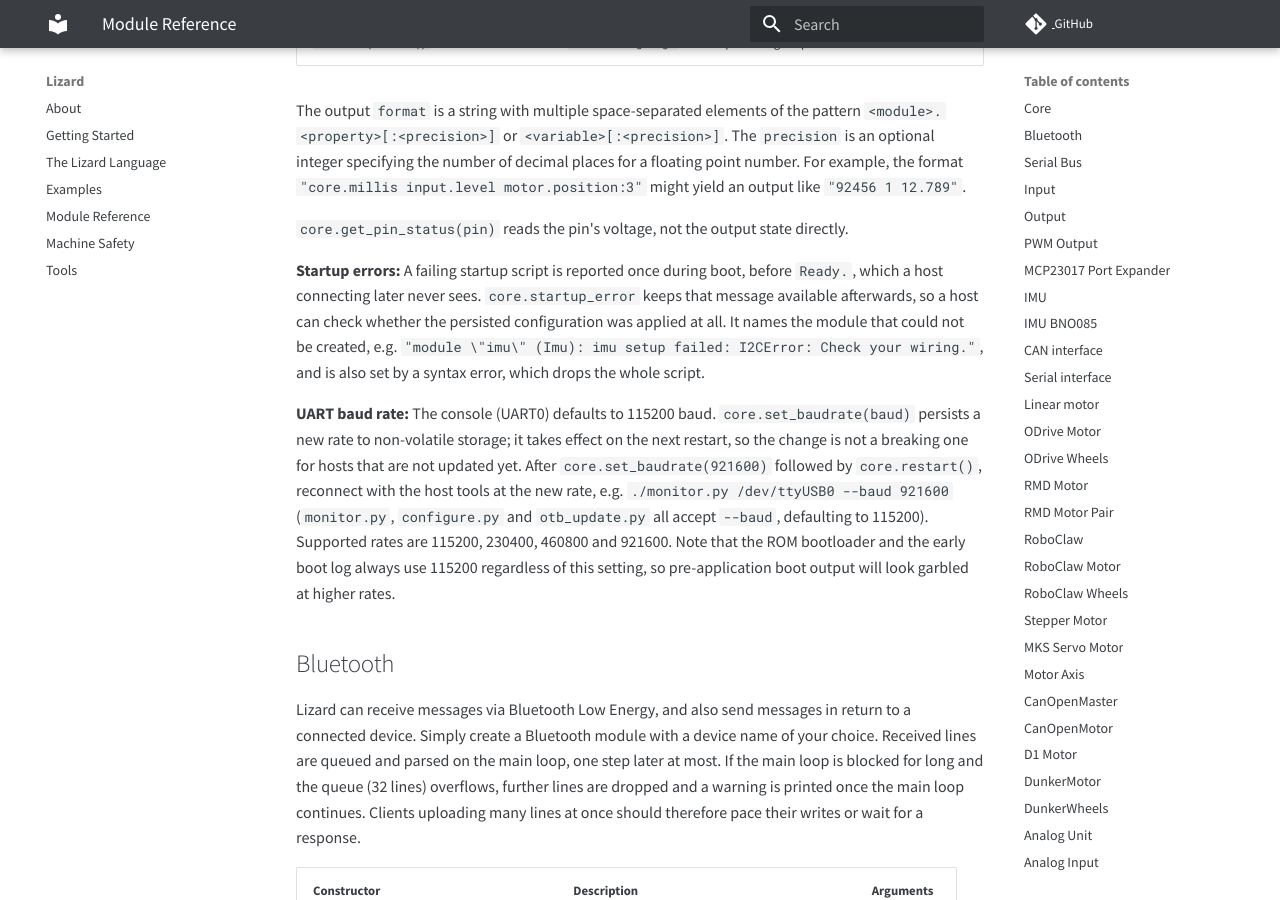
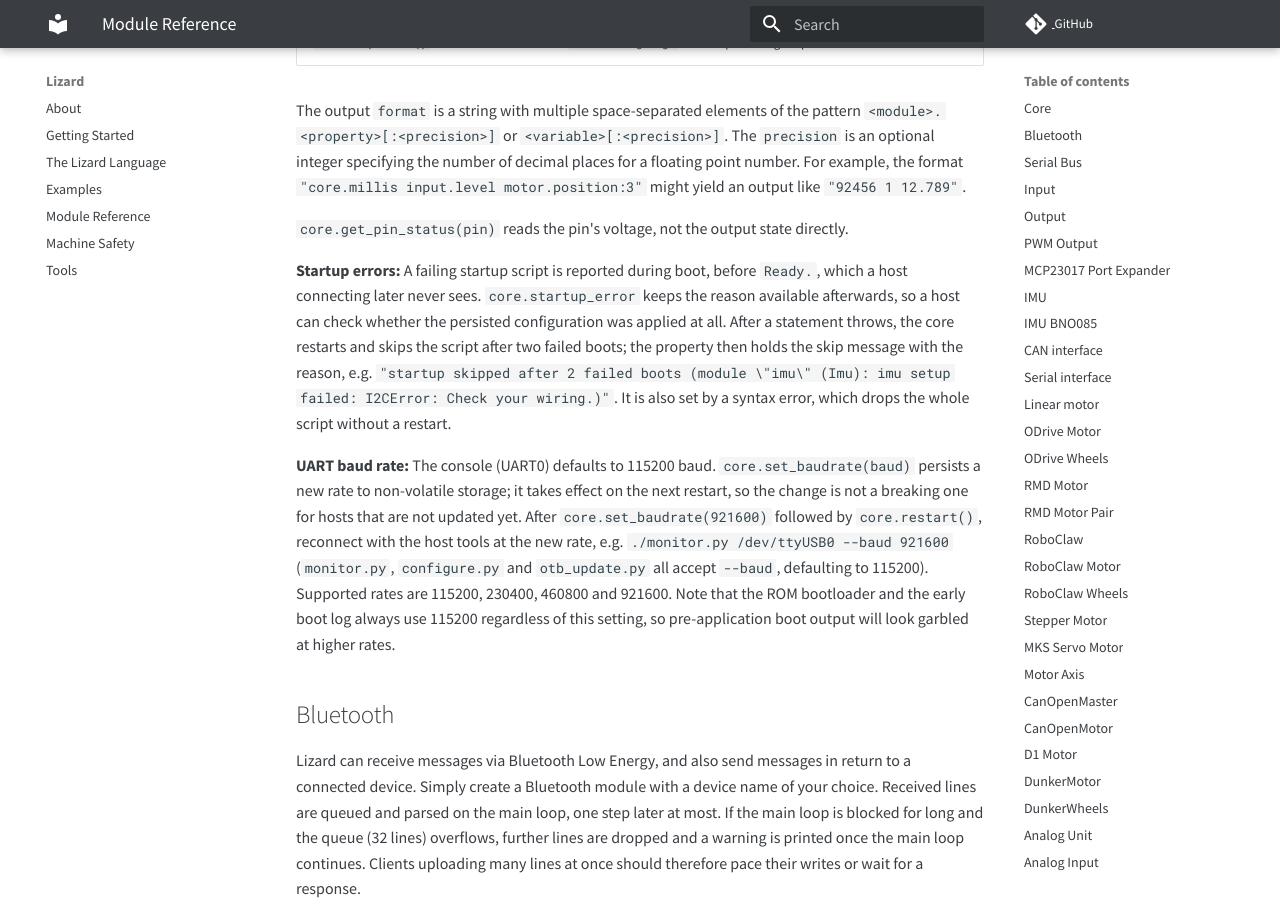
Before and after one commit to zauberzeug/lizard, an MkDocs documentation site: the page built from docs/module_reference.md, in a window 1280 px wide and 900 px high, scrolled down 1741 px. Built offline with MkDocs 1.6.1 and Material for MkDocs 9.7.7, drawn with Linux system fonts in a browser that asks for light colours; comment, search, counter and statistics services are not loaded.

Commit message:
Feed the boot guard's skip reason into startup_error
Since 770cf1f a constructor that throws during the startup script restarts
the core, so a value stored in that catch never survives to be read. The
boot that does reach Ready. is the one where the guard skips the script
after two failed boots; store its message, which carries the original
reason, in core.startup_error instead.

Co-Authored-By: Claude Opus 5.5 <noreply@anthropic.com>

```diff
--- a/docs/module_reference.md
+++ b/docs/module_reference.md
@@ -51,9 +51,10 @@ For example, the format `"core.millis input.level motor.position:3"` might yield
 `core.get_pin_status(pin)` reads the pin's voltage, not the output state directly.
 
 **Startup errors:**
-A failing startup script is reported once during boot, before `Ready.`, which a host connecting later never sees.
-`core.startup_error` keeps that message available afterwards, so a host can check whether the persisted configuration was applied at all.
-It names the module that could not be created, e.g. `"module \"imu\" (Imu): imu setup failed: I2CError: Check your wiring."`, and is also set by a syntax error, which drops the whole script.
+A failing startup script is reported during boot, before `Ready.`, which a host connecting later never sees.
+`core.startup_error` keeps the reason available afterwards, so a host can check whether the persisted configuration was applied at all.
+After a statement throws, the core restarts and skips the script after two failed boots; the property then holds the skip message with the reason, e.g. `"startup skipped after 2 failed boots (module \"imu\" (Imu): imu setup failed: I2CError: Check your wiring.)"`.
+It is also set by a syntax error, which drops the whole script without a restart.
 
 **UART baud rate:**
 The console (UART0) defaults to 115200 baud.
```
Also changed, not shown: 3 other files.
